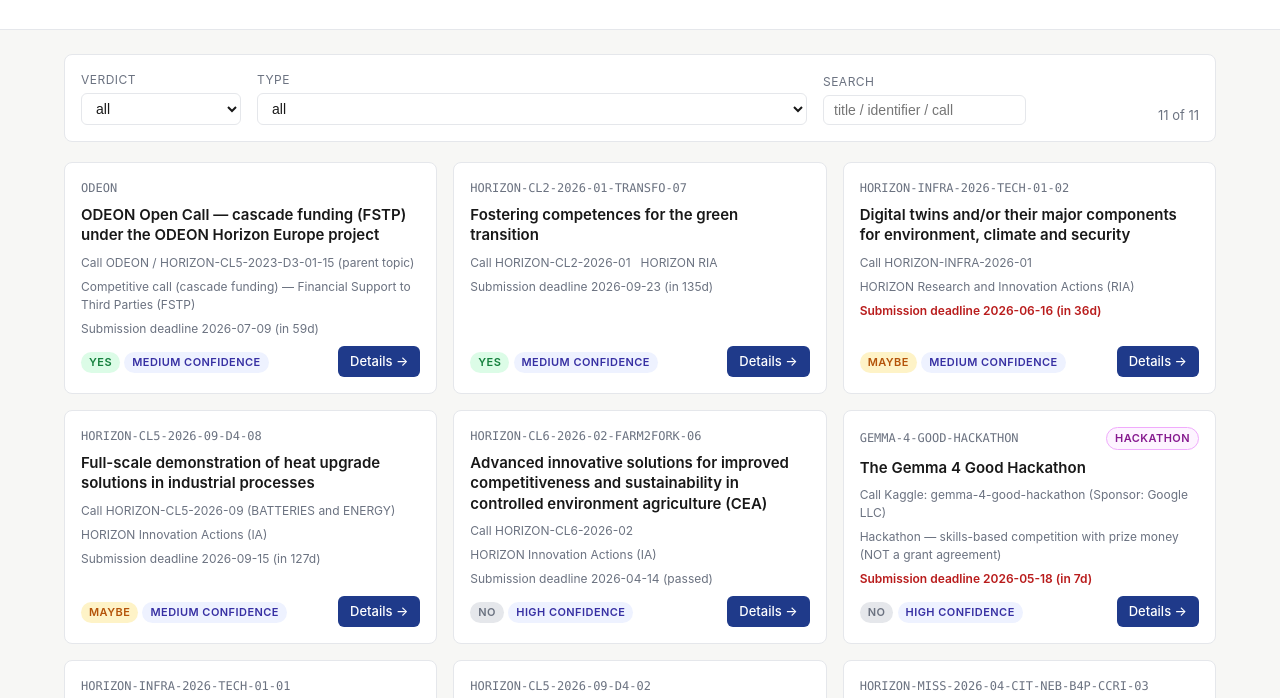
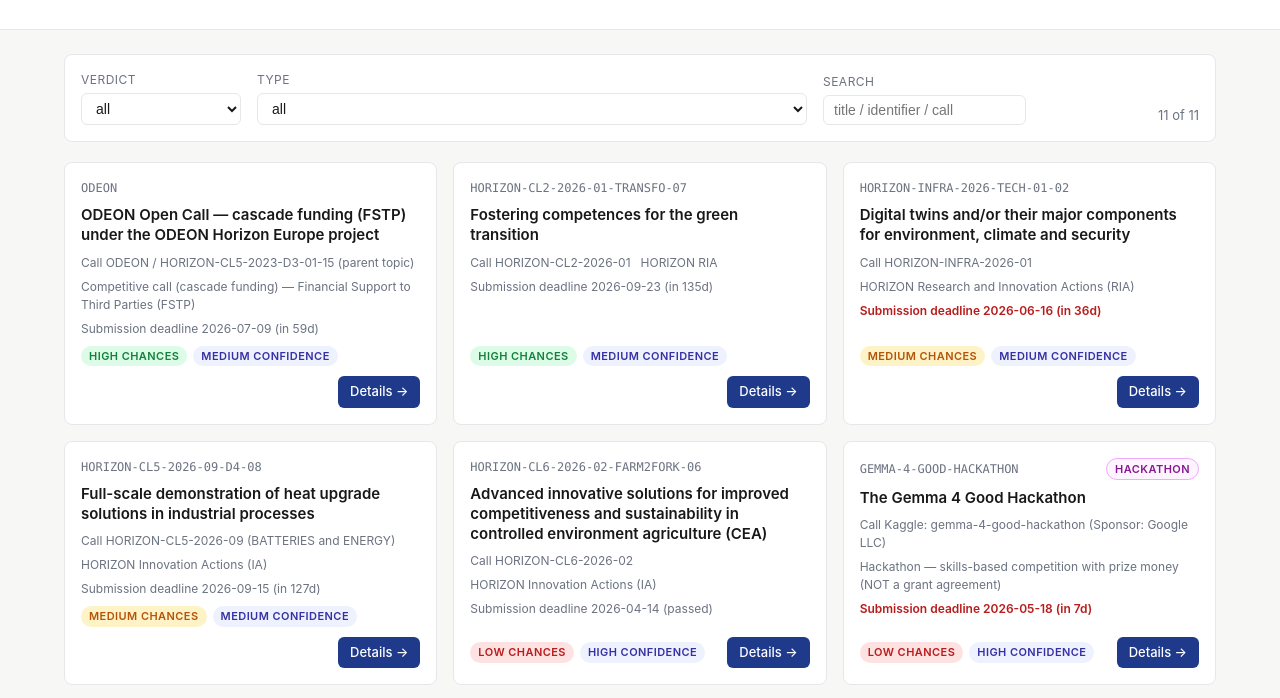
Before and after one commit to Flourens/researcher-light, a plain HTML site: page frontend/index.html in a window 1280 px wide. Shown: the part 81-779 px from the top of the page. Drawn offline with Linux system fonts and the light colour scheme.

Commit message:
researcher-light

```diff
--- a/frontend/css/style.css
+++ b/frontend/css/style.css
@@ -188,6 +188,13 @@ a { color: var(--accent); }
   align-items: center;
   justify-content: space-between;
   gap: 10px;
+  flex-wrap: wrap;
+}
+
+.card-foot .badges {
+  display: flex;
+  gap: 6px;
+  flex-wrap: wrap;
 }
 
 .deadline.close { color: var(--close-deadline); font-weight: 600; }
@@ -200,10 +207,11 @@ a { color: var(--accent); }
   font-weight: 600;
   text-transform: uppercase;
   letter-spacing: 0.04em;
+  white-space: nowrap;
 }
 .badge-yes   { background: var(--good-bg); color: var(--good); }
 .badge-maybe { background: var(--warn-bg); color: var(--warn); }
-.badge-no    { background: var(--bad-bg);  color: var(--bad);  }
+.badge-no    { background: #fee2e2;        color: #b91c1c;     }
 .badge-confidence {
   background: #eef2ff; color: #3730a3;
 }
@@ -228,8 +236,14 @@ a { color: var(--accent); }
   text-decoration: none;
   font-size: 13px;
   font-weight: 500;
+  white-space: nowrap;
+  flex-shrink: 0;
 }
 .btn:hover { background: #142966; }
+
+.card-foot .btn {
+  margin-left: auto;
+}
 
 .empty {
   color: var(--muted);
--- a/frontend/index.html
+++ b/frontend/index.html
@@ -28,9 +28,9 @@
           <span data-i18n="verdictLabel">Verdict</span>
           <select id="filter-verdict">
             <option value="" data-i18n-opt="all">all</option>
-            <option value="yes" data-i18n-opt="yes">yes</option>
-            <option value="maybe" data-i18n-opt="maybe">maybe</option>
-            <option value="no" data-i18n-opt="no">no</option>
+            <option value="yes" data-i18n-opt="yes">High chances</option>
+            <option value="maybe" data-i18n-opt="maybe">Medium chances</option>
+            <option value="no" data-i18n-opt="no">Low chances</option>
           </select>
         </label>
         <label>
--- a/frontend/js/app.js
+++ b/frontend/js/app.js
@@ -11,9 +11,9 @@ const I18N = {
     searchPlaceholder: 'title / identifier / call',
     loading: 'Loading…',
     all: 'all',
-    yes: 'yes',
-    maybe: 'maybe',
-    no: 'no',
+    yes: 'High chances',
+    maybe: 'Medium chances',
+    no: 'Low chances',
     naBadge: 'n/a',
     confidenceSuffix: 'confidence',
     detailsBtn: 'Details →',
@@ -39,9 +39,9 @@ const I18N = {
     searchPlaceholder: 'назва / ідентифікатор / call',
     loading: 'Завантаження…',
     all: 'усі',
-    yes: 'так',
-    maybe: 'можливо',
-    no: 'ні',
+    yes: 'Високі шанси',
+    maybe: 'Середні шанси',
+    no: 'Низькі шанси',
     naBadge: 'н/д',
     confidenceSuffix: 'впевненість',
     detailsBtn: 'Деталі →',
```
Also changed, not shown: frontend/js/grant.js (+6 -6 lines).
